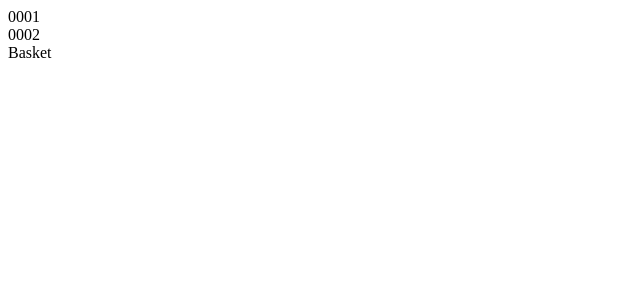
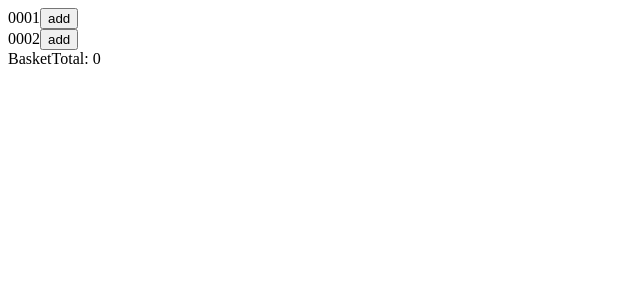
Before and after one commit to StuartRayson/super-duper-checkout, a React (Vite) app: page / in a window 1280 px wide. Shown: the top 300 px of the page, without its empty margins (0-640 px from the left). Built offline with nearby package versions, Linux system fonts and the light colour scheme.

Commit message:
add price calculations with basketRow tests

```diff
--- a/package.json
+++ b/package.json
@@ -6,7 +6,7 @@
     "dev": "vite",
     "build": "tsc && vite build",
     "preview": "vite preview",
-    "test": "jest"
+    "test": "jest --detectOpenHandles"
   },
   "dependencies": {
     "react": "^17.0.2",
--- a/src/App.tsx
+++ b/src/App.tsx
@@ -3,9 +3,9 @@ import { ProductList } from "./components/ProductList";
 import { BasketContextProvider } from "./contexts/basketContext";
 
 /* ToDo:
-- Create unit test for product
-- Create context for basket
-- Add item to context for basket to display
+- Add / Remove logic
+- Test logic
+- Total cart calculation
 */
 
 function App() {
--- a/src/components/Basket/index.tsx
+++ b/src/components/Basket/index.tsx
@@ -1,16 +1,8 @@
 import { useBasketContext } from "../../contexts/basketContext";
-import { BasketItem } from "../../mockData/getMockBasketResponse";
-
-const BasketRow: React.FC<BasketItem> = ({ sku, productDetails }) => {
-  return (
-    <div key={sku} data-testid={`product-${sku}`}>
-      {productDetails.name}
-    </div>
-  );
-};
+import { BasketRow } from "../BasketRow";
 
 export const Basket: React.FC<{}> = () => {
-  const { basketItems } = useBasketContext();
+  const { basketItems, basketTotal } = useBasketContext();
 
   return (
     <div data-testid="basket">
@@ -18,6 +10,7 @@ export const Basket: React.FC<{}> = () => {
       {basketItems.map((product) => {
         return <BasketRow key={product.sku} {...product} />;
       })}
+      Total: {basketTotal}
     </div>
   );
 };
--- /dev/null
+++ b/src/components/BasketRow/index.tsx
@@ -0,0 +1,21 @@
+import { useMemo } from "react";
+import { useBasketContext } from "../../contexts/basketContext";
+import { calculatePrice } from "../../helpers/calculatePrice";
+import { BasketItem } from "../../mockData/getMockBasketResponse";
+
+export const BasketRow: React.FC<BasketItem> = (basketItem) => {
+  const { removeFromBasket } = useBasketContext();
+  const { qty, sku, productDetails } = basketItem;
+
+  const price = useMemo(() => {
+    return calculatePrice(basketItem);
+  }, [qty]);
+
+  return (
+    <div key={sku} data-testid={`product-${sku}`}>
+      qty: {qty} - {productDetails.name} - price:{" "}
+      <div data-testid={`product-price`}>{price}</div>
+      <button onClick={() => removeFromBasket(sku)}> remove </button>
+    </div>
+  );
+};
--- a/src/components/Product/index.tsx
+++ b/src/components/Product/index.tsx
@@ -1,7 +1,14 @@
+import { useBasketContext } from "../../contexts/basketContext";
 import { ProductType } from "../../mockData/getMockProductListResponse";
 
 export const Product: React.FC<{
   product: ProductType;
 }> = ({ product }) => {
-  return <div data-testid="product">{product.sku}</div>;
+  const { addToBasket } = useBasketContext();
+  return (
+    <div data-testid="product">
+      {product.sku}
+      <button onClick={() => addToBasket(product)}>add</button>
+    </div>
+  );
 };
--- a/src/contexts/basketContext/index.tsx
+++ b/src/contexts/basketContext/index.tsx
@@ -1,18 +1,25 @@
+import React, {
+  createContext,
+  useContext,
+  useState,
+  useMemo,
+  useCallback,
+} from "react";
+import { calculatePrice } from "../../helpers/calculatePrice";
+
+import { BasketItem } from "../../mockData/getMockBasketResponse";
 import { ProductType } from "../../mockData/getMockProductListResponse";
-
-import React, { createContext, useContext, useState, useMemo } from "react";
-import { BasketItem } from "../../mockData/getMockBasketResponse";
 
 export interface AppContextInterface {
   basketItems: BasketItem[];
-  basketTotal: string;
+  basketTotal: number;
   addToBasket: (product: ProductType) => void;
   removeFromBasket: (sku: string) => void;
 }
 
 const defaults: AppContextInterface = {
   basketItems: [],
-  basketTotal: "",
+  basketTotal: 0,
   addToBasket: () => {
     return;
   },
@@ -23,6 +30,11 @@ const defaults: AppContextInterface = {
 
 export const BasketContext = createContext(defaults);
 
+const basketItemIndex = (basketArray: BasketItem[], sku: string) =>
+  basketArray.findIndex((basketItem) => {
+    return basketItem.sku === sku;
+  });
+
 export const BasketContextProvider: React.FC<{}> = ({ children }) => {
   const [basketItems, setBasketItems] = useState(defaults.basketItems);
 
@@ -30,23 +42,54 @@ export const BasketContextProvider: React.FC<{}> = ({ children }) => {
    * Add item to the basket context
    * if item is already added increase QTY
    */
-  const addToBasket = () => {
-    return;
-  };
+  const addToBasket = useCallback((product: ProductType) => {
+    setBasketItems((currentBasketItems) => {
+      const itemIndex = basketItemIndex(currentBasketItems, product.sku);
+      const newItem = itemIndex === -1;
+      const newBasketArray = [...currentBasketItems];
+
+      const productWithQty = {
+        ...product,
+        qty: newItem ? 1 : currentBasketItems[itemIndex].qty + 1,
+      };
+
+      if (newItem) {
+        return [...newBasketArray, productWithQty];
+      }
+
+      newBasketArray.splice(itemIndex, 1, productWithQty);
+
+      return [...newBasketArray];
+    });
+  }, []);
 
   /*
    * Remove item from the basket context
    * use the sku to remove the item
    */
-  const removeFromBasket = (sku: string) => {
-    return;
-  };
+  const removeFromBasket = useCallback((sku: string) => {
+    setBasketItems((currentBasketItems) => {
+      const itemIndex = basketItemIndex(currentBasketItems, sku);
+      const newBasketArray = [...currentBasketItems];
+      if (itemIndex >= 0) {
+        newBasketArray.splice(itemIndex, 1);
+      }
+
+      return [...newBasketArray];
+    });
+  }, []);
 
   /*
    * useMemo to calculate Basket Total on BasketItem Change
    */
   const basketTotal = useMemo(() => {
-    return "";
+    let totalBasketValue = 0;
+
+    basketItems.forEach((item) => {
+      totalBasketValue += calculatePrice(item);
+    });
+
+    return totalBasketValue;
   }, [basketItems]);
 
   return (
--- /dev/null
+++ b/src/helpers/calculatePrice.ts
@@ -0,0 +1,13 @@
+import { BasketItem } from "../mockData/getMockBasketResponse";
+
+export const calculatePrice = (item: BasketItem) => {
+  const { productDetails, qty } = item;
+  const { offer, price } = productDetails;
+  const totalPrice = price * qty;
+
+  if (offer) {
+    return totalPrice - Math.floor(qty / offer.limit) * offer.discount;
+  }
+
+  return totalPrice;
+};
```
Also changed, not shown: 2 other files (tests, documents, lock files or other folders).
